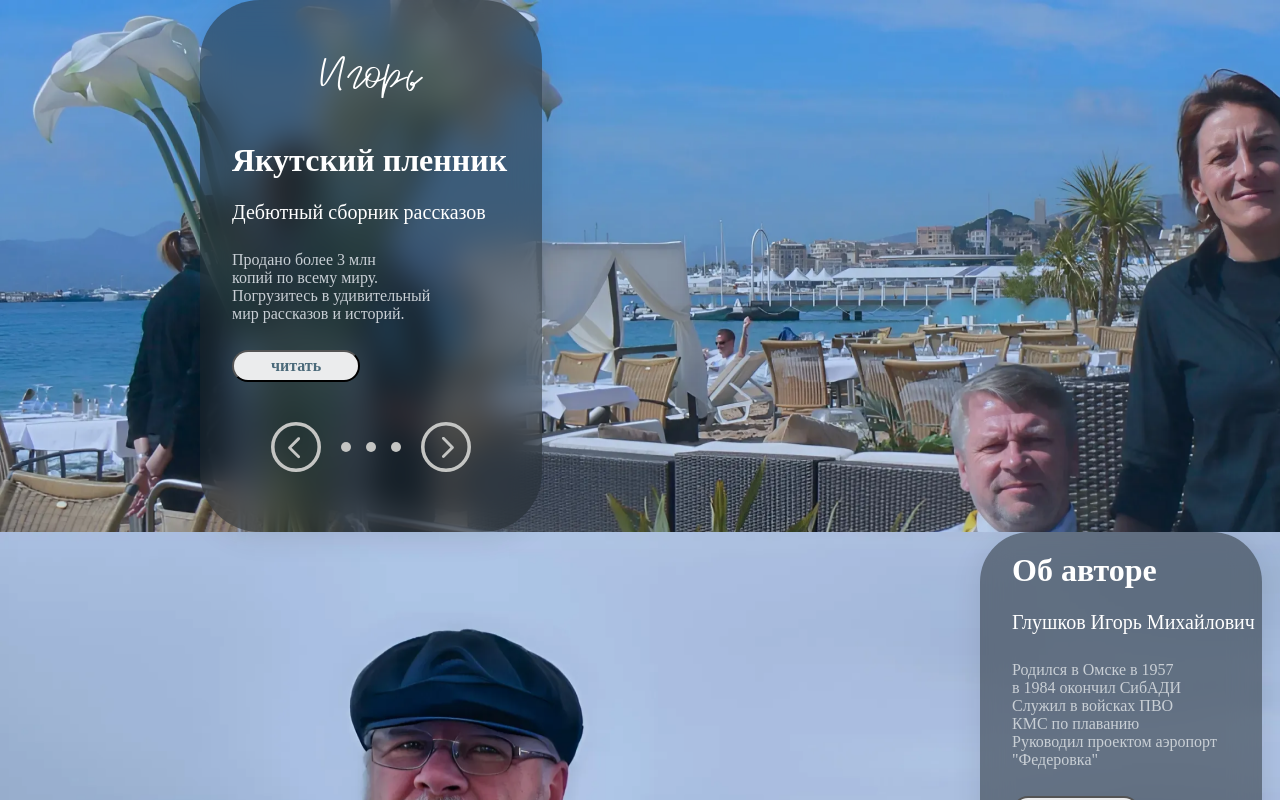
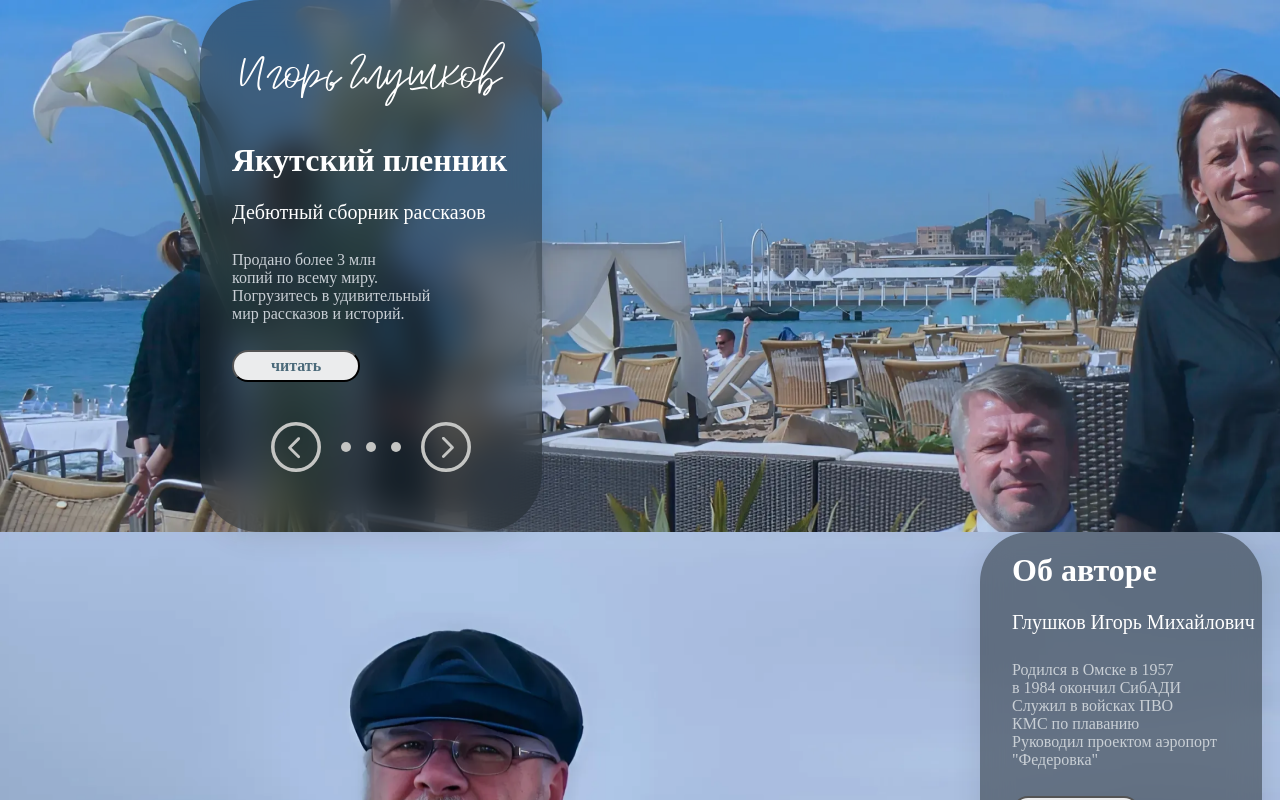
Before and after one commit to pitelinaksenia/writer, a React (Vite) app: page / in a window 1280 px wide. Shown: the top 800 px of the page. Built offline with nearby package versions, Linux system fonts and the light colour scheme; a web font is replaced by a local one.

Commit message:
Revert "ci/test"
This reverts commit 87ac9b88020805d07e62228d0007397bde891109.

```diff
--- a/src/pages/StartPage/StartPage.jsx
+++ b/src/pages/StartPage/StartPage.jsx
@@ -13,7 +13,7 @@ const StartPage = () => {
         <section className={styles.firstPhoto}>
           <Container className="swipeCardContainer">
             <SwipeCardContent
-              overline="Игорь"
+              overline="Игорь Глушков"
               title="Якутский пленник"
               description="Дебютный сборник рассказов"
               info={`Продано более 3 млн
```
